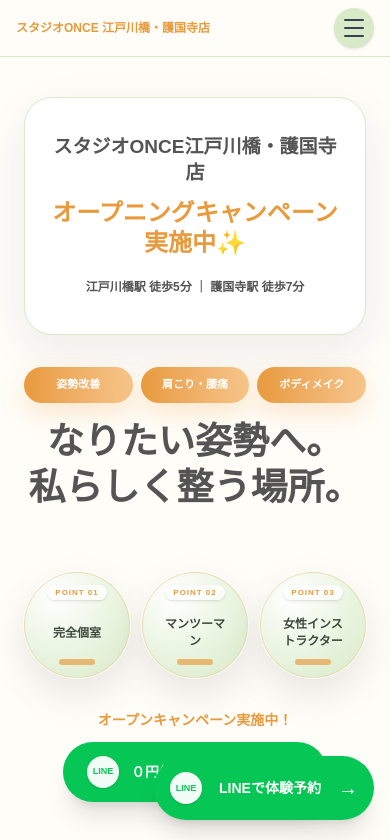
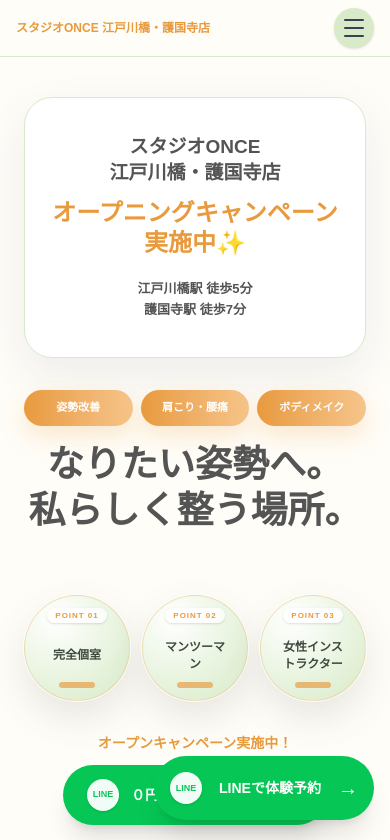
Before and after one commit to kikushunn/once-lp, a Next.js app: page / in a window 390 px wide. Shown: the top 840 px of the page. Built offline with nearby package versions, Linux system fonts and the light colour scheme.

Commit message:
fix hero campaign line breaks

```diff
--- a/app/page.tsx
+++ b/app/page.tsx
@@ -289,15 +289,19 @@
   <div className="mx-auto max-w-6xl">
     <div className="mx-auto mb-8 max-w-md rounded-[28px] border border-[#D8EAC7] bg-white px-5 py-9 text-center shadow-[0_16px_45px_rgba(23,35,59,0.08)] md:mb-12 md:max-w-2xl md:px-10 md:py-12">
       <p className="text-[19px] font-extrabold leading-snug tracking-normal text-[#545454] md:text-[28px]">
-        スタジオONCE江戸川橋・護国寺店
+        <span className="block md:inline">スタジオONCE</span>
+        <span className="block md:inline">江戸川橋・護国寺店</span>
       </p>
 
       <p className="mt-3 text-[24px] font-extrabold leading-tight tracking-normal text-[#E89A3D] md:text-[40px]">
-        オープニングキャンペーン実施中✨
+        <span className="block md:inline">オープニングキャンペーン</span>
+        <span className="block md:inline">実施中✨</span>
       </p>
 
-      <p className="mt-5 whitespace-nowrap text-[12px] font-extrabold leading-relaxed text-[#545454] md:text-base">
-        江戸川橋駅 徒歩5分 ｜ 護国寺駅 徒歩7分
+      <p className="mt-5 text-[13px] font-extrabold leading-relaxed text-[#545454] md:text-base">
+        <span className="block md:inline">江戸川橋駅 徒歩5分</span>
+        <span className="hidden md:inline"> ｜ </span>
+        <span className="block md:inline">護国寺駅 徒歩7分</span>
       </p>
     </div>
 
```
